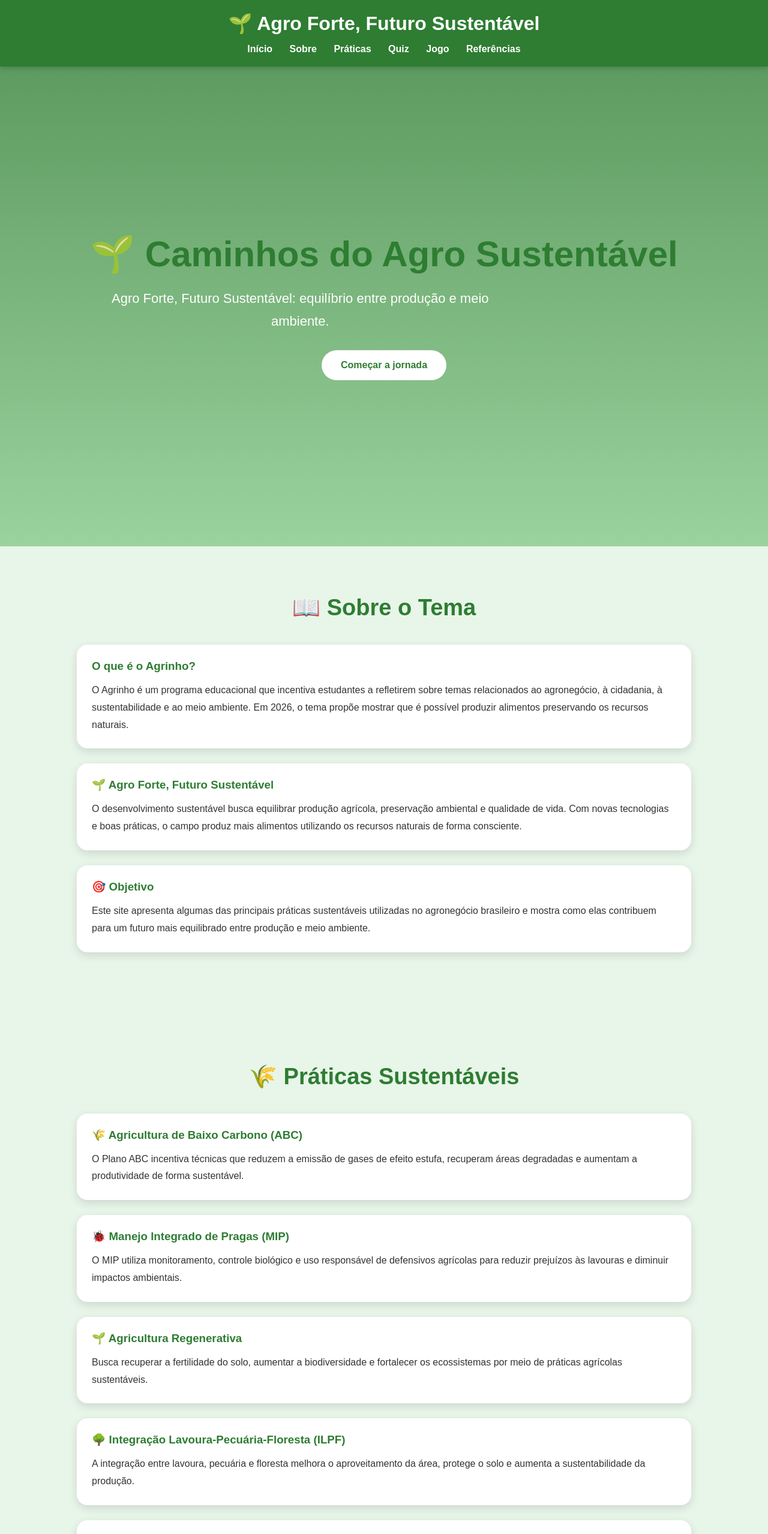
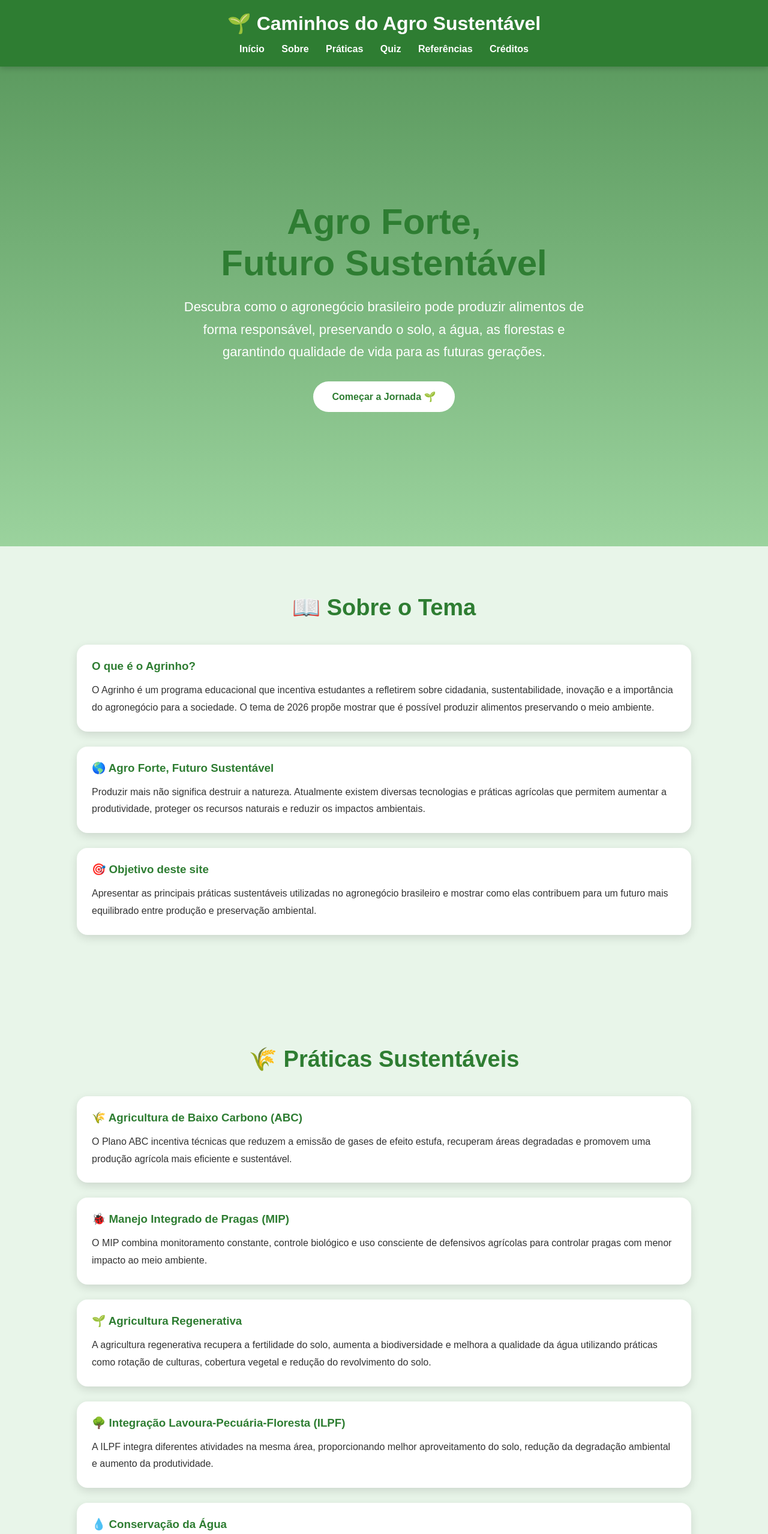
Before and after one commit to luanatavares05/Agrinho-2026, a plain HTML site: page index.html in a window 1280 px wide. Shown: the top 2558 px of the page at 60% size. Drawn offline with Linux system fonts and the light colour scheme.

Commit message:
html feito

```diff
--- a/index.html
+++ b/index.html
@@ -1,17 +1,29 @@
+<!DOCTYPE html>
+<html lang="pt-BR">
 
-<!DOCTYPE html>
-<html lang="pt-br">
 <head>
+
 <meta charset="UTF-8">
+
 <meta name="viewport" content="width=device-width, initial-scale=1.0">
-        <title>Agrinho 2026</title>
+
+<title>Caminhos do Agro Sustentável</title>
+
 <link rel="stylesheet" href="style.css">
+
+<link rel="preconnect" href="https://fonts.googleapis.com">
+
+<link rel="preconnect" href="https://fonts.gstatic.com" crossorigin>
+
+<link href="https://fonts.googleapis.com/css2?family=Poppins:wght@300;400;600;700&display=swap" rel="stylesheet">
+
 </head>
+
 <body>
 
 <header>
 
-        <h1>🌱 Agro Forte, Futuro Sustentável</h1>
+<h1>🌱 Caminhos do Agro Sustentável</h1>
 
 <nav>
 
@@ -23,30 +35,34 @@
 
 <a href="#quiz">Quiz</a>
 
-        <a href="#jogo">Jogo</a>
+<a href="#referencias">Referências</a>
 
-        <a href="#referencias">Referências</a>
+<a href="#creditos">Créditos</a>
 
 </nav>
 
 </header>
 
 <main>
+
 <section id="inicio" class="hero">
 
-    <div class="hero-texto">
-
-    <h2>🌱 Caminhos do Agro Sustentável</h2>
+<h2>Agro Forte,<br>Futuro Sustentável</h2>
 
 <p>
-    Agro Forte, Futuro Sustentável: equilíbrio entre produção e meio ambiente.
+
+Descubra como o agronegócio brasileiro pode produzir alimentos de forma responsável, preservando o solo, a água, as florestas e garantindo qualidade de vida para as futuras gerações.
+
 </p>
 
-    <a href="#sobre" class="botao">Começar a jornada</a>
+<a href="#sobre" class="botao">
 
-    </div>
+Começar a Jornada 🌱
+
+</a>
 
 </section>
+
 <section id="sobre">
 
 <h2>📖 Sobre o Tema</h2>
@@ -56,27 +72,33 @@
 <h3>O que é o Agrinho?</h3>
 
 <p>
-    O Agrinho é um programa educacional que incentiva estudantes a refletirem sobre temas relacionados ao agronegócio, à cidadania, à sustentabilidade e ao meio ambiente. Em 2026, o tema propõe mostrar que é possível produzir alimentos preservando os recursos naturais.
+
+O Agrinho é um programa educacional que incentiva estudantes a refletirem sobre cidadania, sustentabilidade, inovação e a importância do agronegócio para a sociedade. O tema de 2026 propõe mostrar que é possível produzir alimentos preservando o meio ambiente.
+
 </p>
 
 </div>
 
 <div class="card">
 
-    <h3>🌱 Agro Forte, Futuro Sustentável</h3>
+<h3>🌎 Agro Forte, Futuro Sustentável</h3>
 
 <p>
-    O desenvolvimento sustentável busca equilibrar produção agrícola, preservação ambiental e qualidade de vida. Com novas tecnologias e boas práticas, o campo produz mais alimentos utilizando os recursos naturais de forma consciente.
+
+Produzir mais não significa destruir a natureza. Atualmente existem diversas tecnologias e práticas agrícolas que permitem aumentar a produtividade, proteger os recursos naturais e reduzir os impactos ambientais.
+
 </p>
 
 </div>
 
 <div class="card">
 
-    <h3>🎯 Objetivo</h3>
+<h3>🎯 Objetivo deste site</h3>
 
 <p>
-    Este site apresenta algumas das principais práticas sustentáveis utilizadas no agronegócio brasileiro e mostra como elas contribuem para um futuro mais equilibrado entre produção e meio ambiente.
+
+Apresentar as principais práticas sustentáveis utilizadas no agronegócio brasileiro e mostrar como elas contribuem para um futuro mais equilibrado entre produção e preservação ambiental.
+
 </p>
 
 </div>
@@ -92,7 +114,9 @@
 <h3>🌾 Agricultura de Baixo Carbono (ABC)</h3>
 
 <p>
-        O Plano ABC incentiva técnicas que reduzem a emissão de gases de efeito estufa, recuperam áreas degradadas e aumentam a produtividade de forma sustentável.
+
+O Plano ABC incentiva técnicas que reduzem a emissão de gases de efeito estufa, recuperam áreas degradadas e promovem uma produção agrícola mais eficiente e sustentável.
+
 </p>
 
 </div>
@@ -102,17 +126,20 @@
 <h3>🐞 Manejo Integrado de Pragas (MIP)</h3>
 
 <p>
-        O MIP utiliza monitoramento, controle biológico e uso responsável de defensivos agrícolas para reduzir prejuízos às lavouras e diminuir impactos ambientais.
+
+O MIP combina monitoramento constante, controle biológico e uso consciente de defensivos agrícolas para controlar pragas com menor impacto ao meio ambiente.
+
 </p>
 
 </div>
-
 <div class="card">
 
     <h3>🌱 Agricultura Regenerativa</h3>
 
     <p>
-        Busca recuperar a fertilidade do solo, aumentar a biodiversidade e fortalecer os ecossistemas por meio de práticas agrícolas sustentáveis.
+
+    A agricultura regenerativa recupera a fertilidade do solo, aumenta a biodiversidade e melhora a qualidade da água utilizando práticas como rotação de culturas, cobertura vegetal e redução do revolvimento do solo.
+
     </p>
 
     </div>
@@ -122,7 +149,9 @@
     <h3>🌳 Integração Lavoura-Pecuária-Floresta (ILPF)</h3>
 
     <p>
-        A integração entre lavoura, pecuária e floresta melhora o aproveitamento da área, protege o solo e aumenta a sustentabilidade da produção.
+
+    A ILPF integra diferentes atividades na mesma área, proporcionando melhor aproveitamento do solo, redução da degradação ambiental e aumento da produtividade.
+
     </p>
 
     </div>
@@ -132,10 +161,14 @@
     <h3>💧 Conservação da Água</h3>
 
     <p>
-        O uso racional da água, aliado à proteção de nascentes e matas ciliares, garante esse recurso para as futuras gerações.
+
+    A preservação das nascentes, das matas ciliares e o uso racional da água garantem recursos hídricos para a produção agrícola e para as futuras gerações.
+
     </p>
 
     </div>
+
+    </section>
 
     <section id="quiz">
 
@@ -143,13 +176,13 @@
 
     <div class="card">
 
-        <p><strong>Qual prática ajuda a reduzir a emissão de carbono na agricultura?</strong></p>
+    <p><strong>Qual prática busca reduzir a emissão de gases de efeito estufa na agricultura?</strong></p>
 
     <button onclick="respostaCorreta()">Agricultura de Baixo Carbono (ABC)</button>
 
+    <button onclick="respostaErrada()">Queimadas</button>
+
     <button onclick="respostaErrada()">Desmatamento</button>
-
-        <button onclick="respostaErrada()">Queimadas</button>
 
     <p id="resultado"></p>
 
@@ -157,17 +190,11 @@
 
     </section>
 
-        </section>
-
-        <section id="jogo">
-
-        <h2>Jogo</h2>
-
-        <p>Em breve...</p>
-
     <section id="referencias">
 
     <h2>📚 Referências</h2>
+
+    <div class="card">
 
     <ul>
 
@@ -183,6 +210,36 @@
 
     </ul>
 
+    </div>
+
+    </section>
+
+    <section id="creditos">
+
+    <h2>👩‍💻 Créditos</h2>
+
+    <div class="card">
+
+    <p>
+
+    Projeto desenvolvido para o Concurso Agrinho 2026.
+
+    </p>
+
+    <p>
+
+    Tema: <strong>Agro Forte, Futuro Sustentável: equilíbrio entre produção e meio ambiente.</strong>
+
+    </p>
+
+    <p>
+
+    Desenvolvido por Luana Maria Lonardoni Tavares.
+
+    </p>
+
+    </div>
+
     </section>
 
     </main>
@@ -190,4 +247,5 @@
     <script src="script.js"></script>
 
     </body>
+
     </html>
```
Lines whose indentation alone changed are shown as unchanged.
